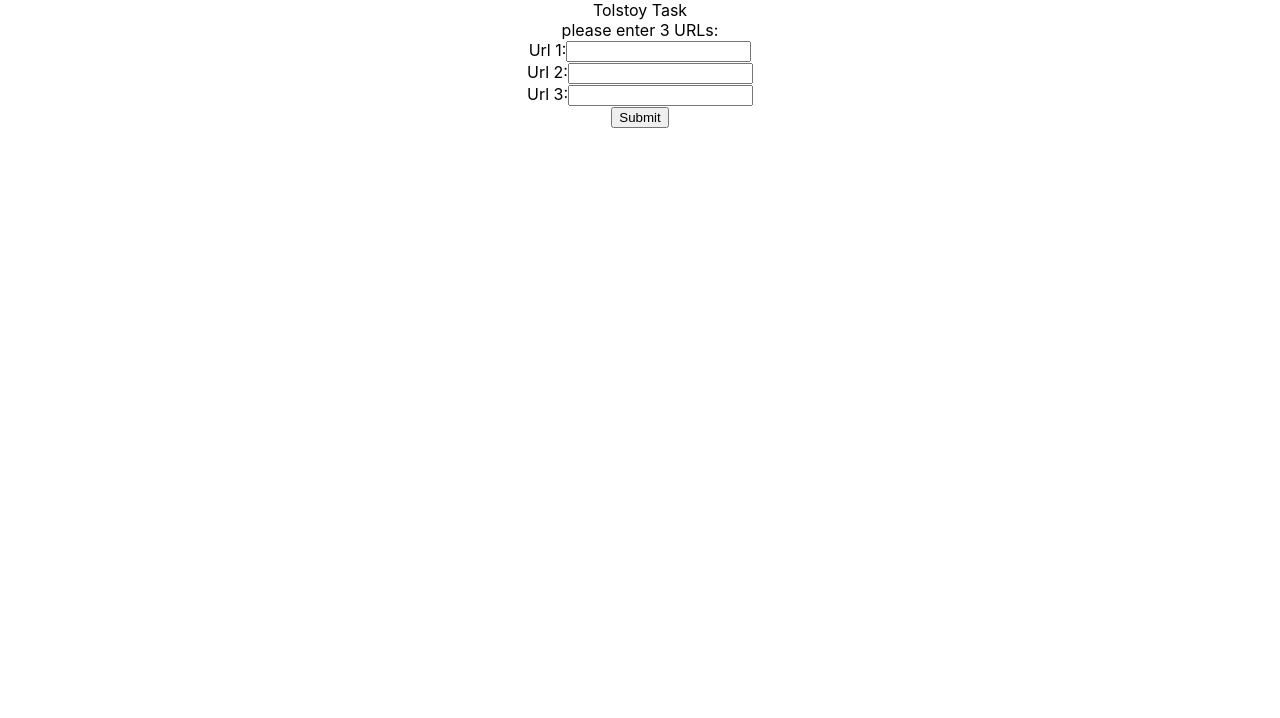
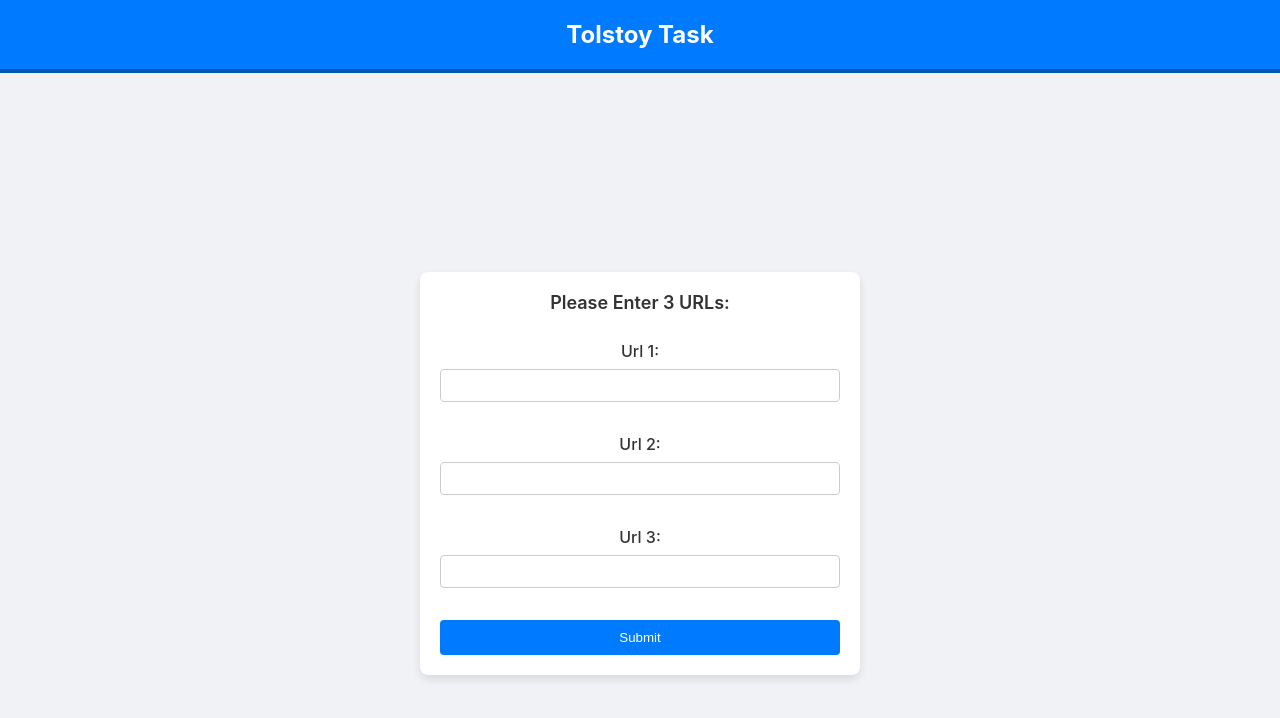
Before and after one commit to linBM1996/tolstoy-task, a React (Create React App) app: page / in a window 1280 px wide. Shown: the top 718 px of the page. Built offline with nearby package versions, Linux system fonts and the light colour scheme.

Commit message:
adding style sheets

```diff
--- a/src/App.js
+++ b/src/App.js
@@ -1,11 +1,10 @@
-import MainForm from './Functional Comps/MainForm';
 import './App.css';
+import Main from './Functional Comps/Main';
 
 function App() {
   return (
     <div className="App">
-      <header>Tolstoy Task</header>
-      <MainForm />
+      <Main />
     </div>
   );
 }
--- a/src/Functional Comps/MainForm.jsx
+++ b/src/Functional Comps/Form.jsx
@@ -1,6 +1,7 @@
 import React, { useState } from 'react';
 import UrlInput from './UrlInput.jsx';
 import MetadataDisplay from './MetadataDisplay.jsx';
+import '../Styles/Form.css';
 
 export default function Form() {
 
@@ -33,20 +34,22 @@ export default function Form() {
     };
 
     return (
-        <div>
-            <form onSubmit={handleSubmit}>
-                <div>please enter 3 URLs:</div>
+        <div className="form-container">
+            <form onSubmit={handleSubmit} className="url-form">
+                <div className="form-title">Please Enter 3 URLs:</div>
                 {urls.map((url, index) => (
                     <UrlInput
                         key={index}
                         index={index}
                         value={url}
                         onChange={handleChange}
+                        className="url-input"
                     />
                 ))}
-                <button type="submit">Submit</button>
-                {metadata.length > 0 && <MetadataDisplay metadata={metadata} />}
+                <button type="submit" className="submit-button">Submit</button>
+
             </form>
+            {metadata.length > 0 && <MetadataDisplay metadata={metadata} />}
         </div>
     )
 }
--- /dev/null
+++ b/src/Functional Comps/Main.jsx
@@ -0,0 +1,21 @@
+import React from 'react'
+import Form from './Form';
+
+export default function Main() {
+  return (
+    <div>
+      <header style={headerStyle}>Tolstoy Task</header>
+      <Form/>
+    </div>
+  )
+}
+
+const headerStyle = {
+    backgroundColor: '#007bff', /* Blue background color */
+    color: 'white', /* White text color */
+    padding: '20px', /* Space around the text */
+    fontSize: '24px', /* Larger font size */
+    fontWeight: 'bold', /* Bold text */
+    borderBottom: '4px solid #0056b3', /* Darker blue border at the bottom */
+    textAlign: 'center' /* Center-align text */
+  };
--- a/src/Functional Comps/MetadataDisplay.jsx
+++ b/src/Functional Comps/MetadataDisplay.jsx
@@ -1,24 +1,24 @@
 import React from 'react'
 import UrlMetadata from './UrlMetadata.jsx';
+import '../Styles/MetadataDisplay.css';
 
 export default function MetadataDisplay({ metadata }) {
   return (
-    <div>
-       <div>
-            <h3>Fetched Metadata:</h3>
-            <ul>
+    <div className="metadata-display-container">
+    <h3 className="metadata-display-title">Fetched Metadata:</h3>
+    <ul className="metadata-display-list">
       {metadata.map((item, idx) => (
+        <li key={idx} className="metadata-display-list-item">
           <UrlMetadata
-                        key={idx}
             url={item.url}
             title={item.title}
             description={item.description}
             image={item.image}
             error={item.error}
           />
+        </li>
       ))}
     </ul>
   </div>
-    </div>
   )
 }
--- a/src/Functional Comps/UrlMetadata.jsx
+++ b/src/Functional Comps/UrlMetadata.jsx
@@ -1,17 +1,20 @@
 import React from 'react'
+import '../Styles/UrlMetadata.css';
 
 export default function UrlMetadata({ url, title, description, image, error }) {
   return (
-    <div>
+    <div className="url-metadata-container">
       <li>
-        <p>URL: {url}</p>
+        <p className={error ? 'url-metadata-error' : 'url-metadata-field'}>
+          URL: {url}
+        </p>
         {error ? (
-          <p>Error: {error}</p>
+          <p className="url-metadata-error">Error: {error}</p>
         ) : (
           <>
-            <p>Title: {title}</p>
-            <p>Description: {description}</p>
-            <p>Image: {image}</p>
+            <p className="url-metadata-field">Title: {title}</p>
+            <p className="url-metadata-field">Description: {description}</p>
+            <p className="url-metadata-field">Image: {image}</p>
           </>
         )}
       </li>
--- a/src/Functional Comps/urlInput.jsx
+++ b/src/Functional Comps/urlInput.jsx
@@ -1,14 +1,16 @@
 import React from 'react'
+import '../Styles/UrlInput.css';
 
 export default function UrlInput({ index, value, onChange }) {
     return (
-        <div>
-            <label>Url {index + 1}:</label>
+        <div className="url-input-container">
+            <label className="url-input-label">Url {index + 1}:</label>
             <input
                 type="text"
                 required
                 value={value}
                 onChange={(e) => onChange(index, e)}
+                className="url-input-field"
             />
         </div>
     )
--- /dev/null
+++ b/src/Styles/Form.css
@@ -0,0 +1,48 @@
+.form-container {
+    display: flex;
+    justify-content: center;
+    align-items: center;
+    height: 100vh;
+    background-color: #f0f2f5;
+}
+
+.url-form {
+    background-color: white;
+    padding: 20px;
+    border-radius: 8px;
+    box-shadow: 0 4px 8px rgba(0, 0, 0, 0.1);
+    width: 100%;
+    max-width: 400px;
+    display: flex;
+    flex-direction: column;
+    gap: 16px;
+}
+
+.form-title {
+    font-size: 18px;
+    font-weight: 600;
+    margin-bottom: 12px;
+    color: #333;
+}
+
+.url-input input {
+    width: 100%;
+    padding: 8px;
+    border: 1px solid #ccc;
+    border-radius: 4px;
+    box-sizing: border-box;
+}
+
+.submit-button {
+    background-color: #007bff;
+    color: white;
+    padding: 10px;
+    border: none;
+    border-radius: 4px;
+    cursor: pointer;
+    transition: background-color 0.3s ease;
+}
+
+.submit-button:hover {
+    background-color: #0056b3;
+}
--- /dev/null
+++ b/src/Styles/MetadataDisplay.css
@@ -0,0 +1,26 @@
+.metadata-display-container {
+    padding: 20px;
+    background-color: #f9f9f9; /* Light background color for better contrast */
+    border-radius: 8px; /* Rounded corners for the container */
+    box-shadow: 0 4px 8px rgba(0, 0, 0, 0.1); /* Subtle shadow for depth */
+    width: 100%;
+    max-width: 800px; /* Limit the width of the container */
+    margin: 0 auto; /* Center the container */
+  }
+
+  .metadata-display-title {
+    font-size: 18px;
+    font-weight: 600;
+    margin-bottom: 16px; /* Space below the title */
+    color: #333; /* Dark grey color for the title */
+  }
+
+  .metadata-display-list {
+    list-style-type: none; /* Remove default list styling */
+    padding: 0;
+    margin: 0;
+  }
+
+  .metadata-display-list-item {
+    margin-bottom: 16px; /* Space between list items */
+  }
--- /dev/null
+++ b/src/Styles/UrlInput.css
@@ -0,0 +1,19 @@
+.url-input-container {
+    margin-bottom: 16px; /* Space below each URL input */
+  }
+
+  .url-input-label {
+    display: block; /* Make label occupy its own line */
+    margin-bottom: 8px; /* Space between label and input */
+    font-size: 16px; /* Font size for label */
+    font-weight: 500; /* Semi-bold font weight for label */
+    color: #333; /* Dark grey color for label text */
+  }
+
+  .url-input-field {
+    width: 100%; /* Full width input */
+    padding: 8px; /* Padding inside the input */
+    border: 1px solid #ccc; /* Light grey border */
+    border-radius: 4px; /* Rounded corners */
+    box-sizing: border-box; /* Include padding and border in element's total width and height */
+  }
--- /dev/null
+++ b/src/Styles/UrlMetadata.css
@@ -0,0 +1,21 @@
+.url-metadata-container {
+    padding: 16px;
+    background-color: #ffffff; /* White background for the metadata items */
+    border: 1px solid #ddd; /* Light grey border */
+    border-radius: 8px; /* Rounded corners */
+    box-shadow: 0 2px 4px rgba(0, 0, 0, 0.1); /* Subtle shadow for depth */
+    margin-bottom: 16px; /* Space below each metadata item */
+  }
+
+  .url-metadata-item {
+    margin: 8px 0; /* Space above and below each metadata field */
+  }
+
+  .url-metadata-error {
+    color: #d9534f; /* Red color for error messages */
+    font-weight: bold; /* Bold text for error messages */
+  }
+
+  .url-metadata-field {
+    color: #333; /* Dark grey text color for metadata fields */
+  }
```
Lines whose indentation alone changed are shown as unchanged.
